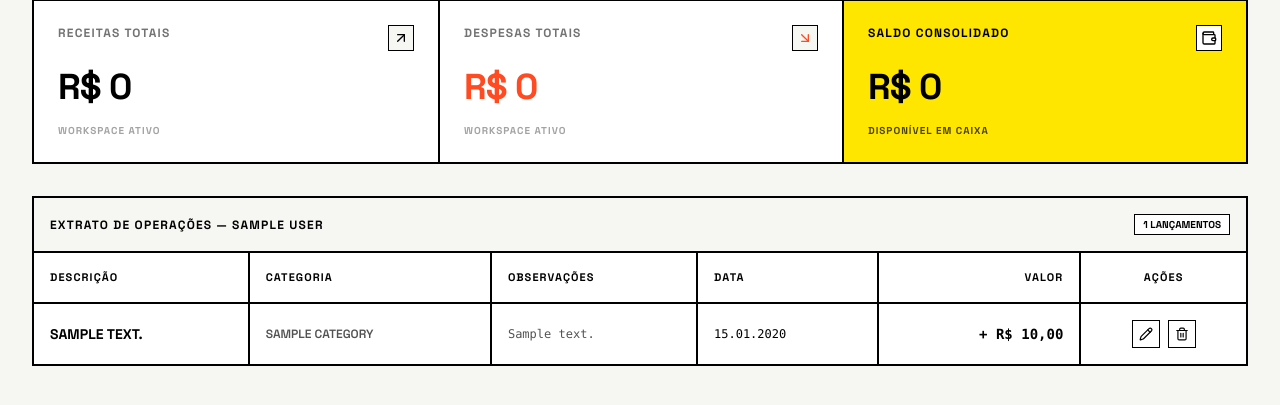
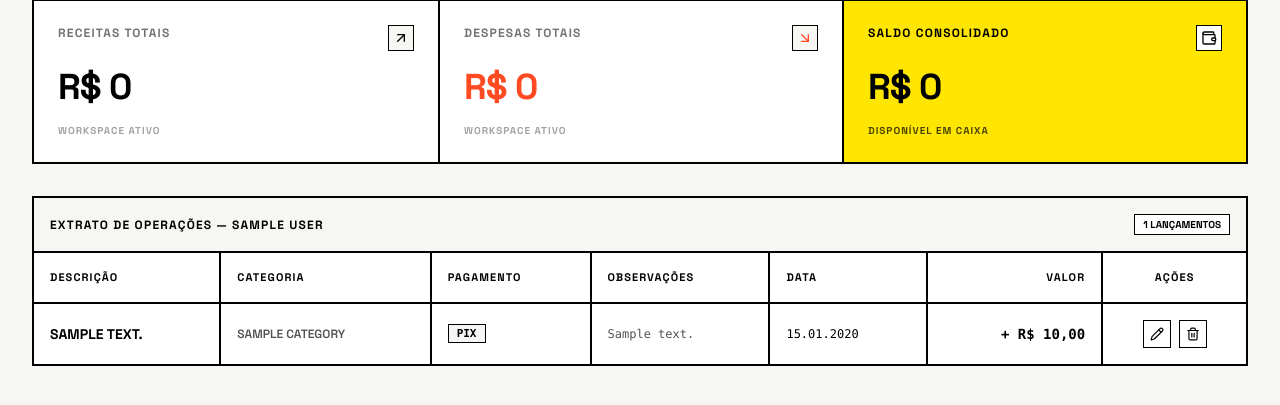
Before and after one commit to leobrda/finance, a Django app: page /dashboard/ in a window 1280 px wide. Shown: the part 187-592 px from the top of the page. Run offline with Django 5.2, Linux system fonts and the light colour scheme; a user stored in the database is signed in; tables that the repository leaves empty hold one stand-in row (values such as "Sample post"); some libraries are stand-ins or nearby versions.

Commit message:
feat: adiciona forma de pagamento nas transacoes, modal e tabela

```diff
--- a/finances/forms.py
+++ b/finances/forms.py
@@ -14,7 +14,7 @@ class TransactionForm(forms.ModelForm):
 
     class Meta:
         model = Transaction
-        fields = ['description', 'amount', 'category', 'transaction_date', 'notes']
+        fields = ['description', 'amount', 'category','payment_method', 'transaction_date', 'notes']
         widgets = {
             'description': forms.TextInput(attrs={
                 'class': 'w-full border-2 border-black p-2.5 text-sm outline-none focus:bg-[#FFE600] font-bold'
@@ -29,6 +29,9 @@ class TransactionForm(forms.ModelForm):
             'notes': forms.Textarea(attrs={
                 'class': 'w-full border-2 border-black p-2.5 text-sm outline-none focus:bg-[#FFE600]',
                 'rows': 2
+            }),
+            'payment_method': forms.Select(attrs={
+                'class': 'w-full border-2 border-black p-2.5 text-sm outline-none bg-white font-bold'
             }),
         }
 
--- a/finances/models.py
+++ b/finances/models.py
@@ -32,6 +32,14 @@ class Transaction(models.Model):
         ('PAID', 'Concluído/Pago'),
     ]
 
+    PAYMENT_METHOD_CHOICES = [
+        ('PIX', 'Pix'),
+        ('CREDIT_CARD', 'Cartão de Crédito'),
+        ('DEBIT_CARD', 'Cartão de Débito'),
+        ('CASH', 'Dinheiro'),
+        ('TRANSFER', 'Transferência / TED'),
+    ]
+
     workspace = models.ForeignKey(
         Workspace,
         on_delete=models.CASCADE,
@@ -49,6 +57,7 @@ class Transaction(models.Model):
     description = models.CharField('Descrição', max_length=255)
     amount = models.DecimalField('Valor (R$)', max_digits=12, decimal_places=2)
     transaction_date = models.DateField('Data da Transação')
+    payment_method = models.CharField('Forma de Pagamento', max_length=20, choices=PAYMENT_METHOD_CHOICES, default='PIX')
     status = models.CharField('Status', max_length=10, choices=STATUS_CHOICES, default='PAID')
     notes = models.TextField('Observações', blank=True, null=True)
     created_at = models.DateTimeField(auto_now_add=True)
--- a/templates/finances/dashboard.html
+++ b/templates/finances/dashboard.html
@@ -116,6 +116,7 @@
                         <tr class="border-b-2 border-black text-[11px] font-black uppercase tracking-widest bg-white">
                             <th class="p-4 border-r-2 border-black">Descrição</th>
                             <th class="p-4 border-r-2 border-black">Categoria</th>
+                            <th class="p-4 border-r-2 border-black">Pagamento</th>
                             <th class="p-4 border-r-2 border-black">Observações</th>
                             <th class="p-4 border-r-2 border-black">Data</th>
                             <th class="p-4 border-r-2 border-black text-right">Valor</th>
@@ -128,6 +129,11 @@
                             <td class="p-4 border-r-2 border-black font-bold uppercase">{{ t.description }}</td>
                             <td class="p-4 border-r-2 border-black text-xs font-semibold uppercase text-neutral-600">
                                 {{ t.category.name|default:"Sem Categoria" }}
+                            </td>
+                            <td class="p-4 border-r-2 border-black text-xs font-bold uppercase">
+                                <span class="border border-black px-2 py-0.5 bg-stone-100 font-mono text-[11px]">
+                                    {{ t.get_payment_method_display }}
+                                </span>
                             </td>
                             <td class="p-4 border-r-2 border-black text-xs font-mono text-neutral-600">
                                 {% if t.notes %}
@@ -156,7 +162,7 @@
                         </tr>
                         {% empty %}
                         <tr>
-                        <td colspan="6" class="p-8 text-center text-xs uppercase font-bold text-neutral-400">
+                            <td colspan="7" class="p-8 text-center text-xs uppercase font-bold text-neutral-400">
                                 Sem movimentações registradas neste espaço.
                             </td>
                         </tr>
@@ -167,7 +173,7 @@
         </div>
     </main>
 
-    <!-- Modal Novo Negócio / Workspace -->
+    <!-- Modal Novo Workspace -->
     <div id="modalWorkspace" class="hidden fixed inset-0 bg-black bg-opacity-70 flex items-center justify-center p-4 z-50">
         <div class="bg-white border-4 border-black max-w-sm w-full p-6 shadow-[8px_8px_0px_0px_rgba(0,0,0,1)]">
             <div class="flex justify-between items-center pb-4 border-b-2 border-black mb-4">
@@ -248,22 +254,30 @@
                 <input type="hidden" name="create_transaction" value="1">
                 <div>
                     <label class="block text-[11px] font-black uppercase tracking-wider mb-1">Descrição</label>
-                    <input type="text" name="description" required class="w-full border-2 border-black p-2.5 text-sm outline-none focus:bg-[#FFE600]">
+                    <input type="text" name="description" required class="w-full border-2 border-black p-2.5 text-sm outline-none focus:bg-[#FFE600] font-bold">
                 </div>
                 <div class="grid grid-cols-2 gap-4">
                     <div>
                         <label class="block text-[11px] font-black uppercase tracking-wider mb-1">Valor (R$)</label>
-                        <input type="number" step="0.01" name="amount" required class="w-full border-2 border-black p-2.5 text-sm font-mono outline-none focus:bg-[#FFE600]">
+                        <input type="number" step="0.01" name="amount" required class="w-full border-2 border-black p-2.5 text-sm font-mono outline-none focus:bg-[#FFE600] font-bold">
                     </div>
                     <div>
                         <label class="block text-[11px] font-black uppercase tracking-wider mb-1">Data</label>
                         <input type="date" name="transaction_date" required class="w-full border-2 border-black p-2.5 text-sm outline-none focus:bg-[#FFE600]">
                     </div>
                 </div>
+                <div class="grid grid-cols-2 gap-4">
                     <div>
                         <label class="block text-[11px] font-black uppercase tracking-wider mb-1">Categoria</label>
                         <div class="border-2 border-black">
                             {{ form.category }}
+                        </div>
+                    </div>
+                    <div>
+                        <label class="block text-[11px] font-black uppercase tracking-wider mb-1">Pagamento</label>
+                        <div class="border-2 border-black">
+                            {{ form.payment_method }}
+                        </div>
                     </div>
                 </div>
                 <div>
```
Also changed, not shown: templates/finances/edit_transaction.html (+13 -3 lines), finances/migrations/0002_transaction_payment_method.py (added). Lines whose indentation alone changed are shown as unchanged.
